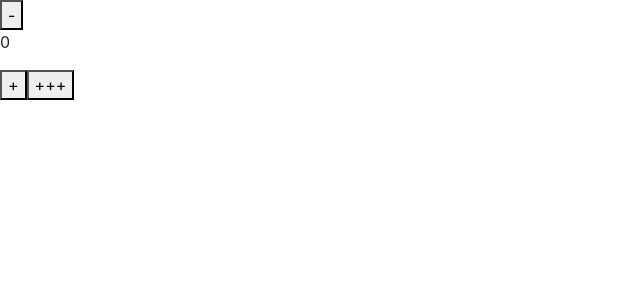
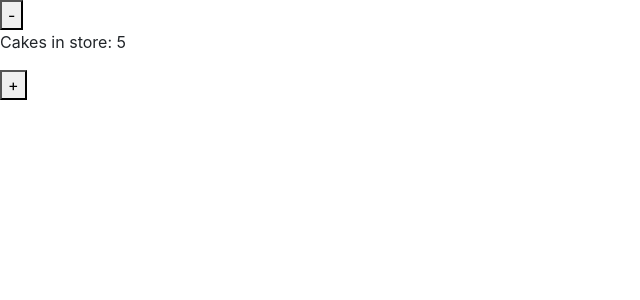
Before and after one commit to Priyank-9181/demo-app, a React (Create React App) app: page / in a window 1280 px wide. Shown: the top 300 px of the page, without its empty margins (0-640 px from the left). Built offline with nearby package versions, Linux system fonts and the light colour scheme.

Commit message:
use Redux

```diff
--- a/package.json
+++ b/package.json
@@ -4,6 +4,7 @@
   "private": true,
   "dependencies": {
     "@canvasjs/react-charts": "^1.0.0",
+    "@reduxjs/toolkit": "^2.2.1",
     "@testing-library/jest-dom": "^5.17.0",
     "@testing-library/react": "^13.4.0",
     "@testing-library/user-event": "^13.5.0",
@@ -11,6 +12,7 @@
     "react": "^18.2.0",
     "react-bootstrap": "^2.10.0",
     "react-dom": "^18.2.0",
+    "react-redux": "^9.1.0",
     "react-router-dom": "^6.21.1",
     "react-scripts": "5.0.1",
     "web-vitals": "^2.1.4"
--- a/src/App.js
+++ b/src/App.js
@@ -1,8 +1,14 @@
 import "bootstrap/dist/css/bootstrap.min.css";
-import Index from "./pages/Index";
+import { Provider } from "react-redux";
+import CakeRedux from "./HooksExample/reduxDemo/CakeRedux";
+import { store } from "./redux/store";
 
 function App() {
-  return <Index />;
+  return (
+    <Provider store={store}>
+      <CakeRedux />
+    </Provider>
+  );
 }
 
 export default App;
--- /dev/null
+++ b/src/HooksExample/reduxDemo/CakeRedux.jsx
@@ -0,0 +1,31 @@
+import React from "react";
+import { useDispatch, useSelector } from "react-redux";
+import { restock, sell } from "../../redux/slices/cakeSlice";
+
+function CakeRedux() {
+  const cake = useSelector((state) => {
+    return state.cake;
+  });
+
+  const dispatch = useDispatch();
+
+  function decrement() {
+    dispatch(sell());
+  }
+
+  function increment() {
+    dispatch(restock(1));
+  }
+
+  return (
+    <div>
+      <div>
+        <button onClick={decrement}>-</button>
+        <p>Cakes in store: {cake.numberOfCakes}</p>
+        <button onClick={increment}>+</button>
+      </div>
+    </div>
+  );
+}
+
+export default CakeRedux;
--- /dev/null
+++ b/src/redux/slices/cakeSlice.js
@@ -0,0 +1,23 @@
+import { createSlice } from "@reduxjs/toolkit";
+
+const initialState = {
+  numberOfCakes: 5,
+};
+
+export const cakeSlice = createSlice({
+  name: "cake",
+  initialState,
+  reducers: {
+    sell: (state, action) => {
+      state.numberOfCakes -= 1;
+    },
+
+    restock: (state, action) => {
+      state.numberOfCakes += action.payload;
+    },
+  },
+});
+
+export const { sell, restock } = cakeSlice.actions;
+
+export default cakeSlice.reducer;
--- /dev/null
+++ b/src/redux/store.js
@@ -0,0 +1,6 @@
+import { configureStore } from "@reduxjs/toolkit";
+import cakeReducer from "./slices/cakeSlice";
+
+export const store = configureStore({
+  reducer: { cake: cakeReducer },
+});
```
Also changed, not shown: 1 other file (tests, documents, lock files or other folders).
